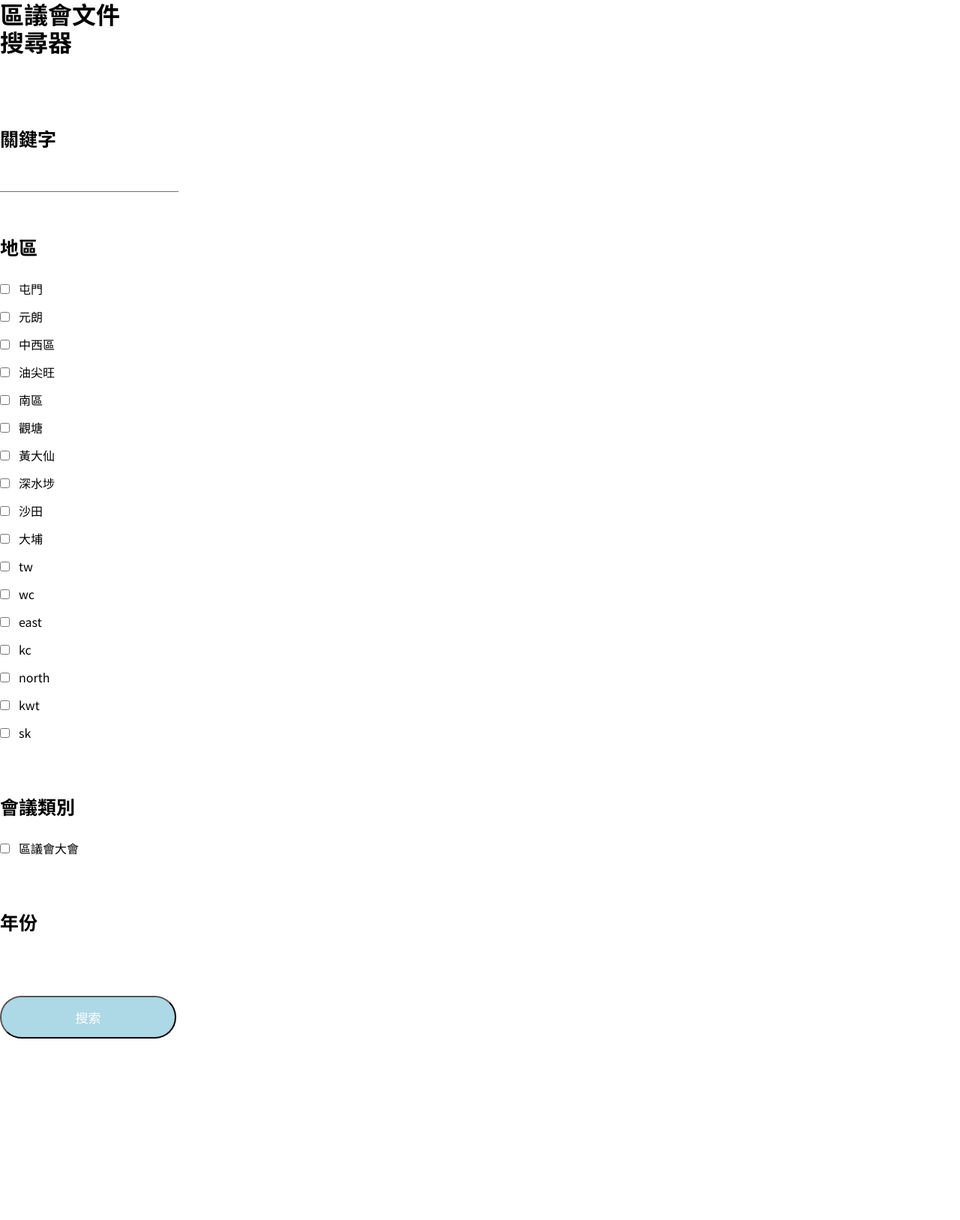
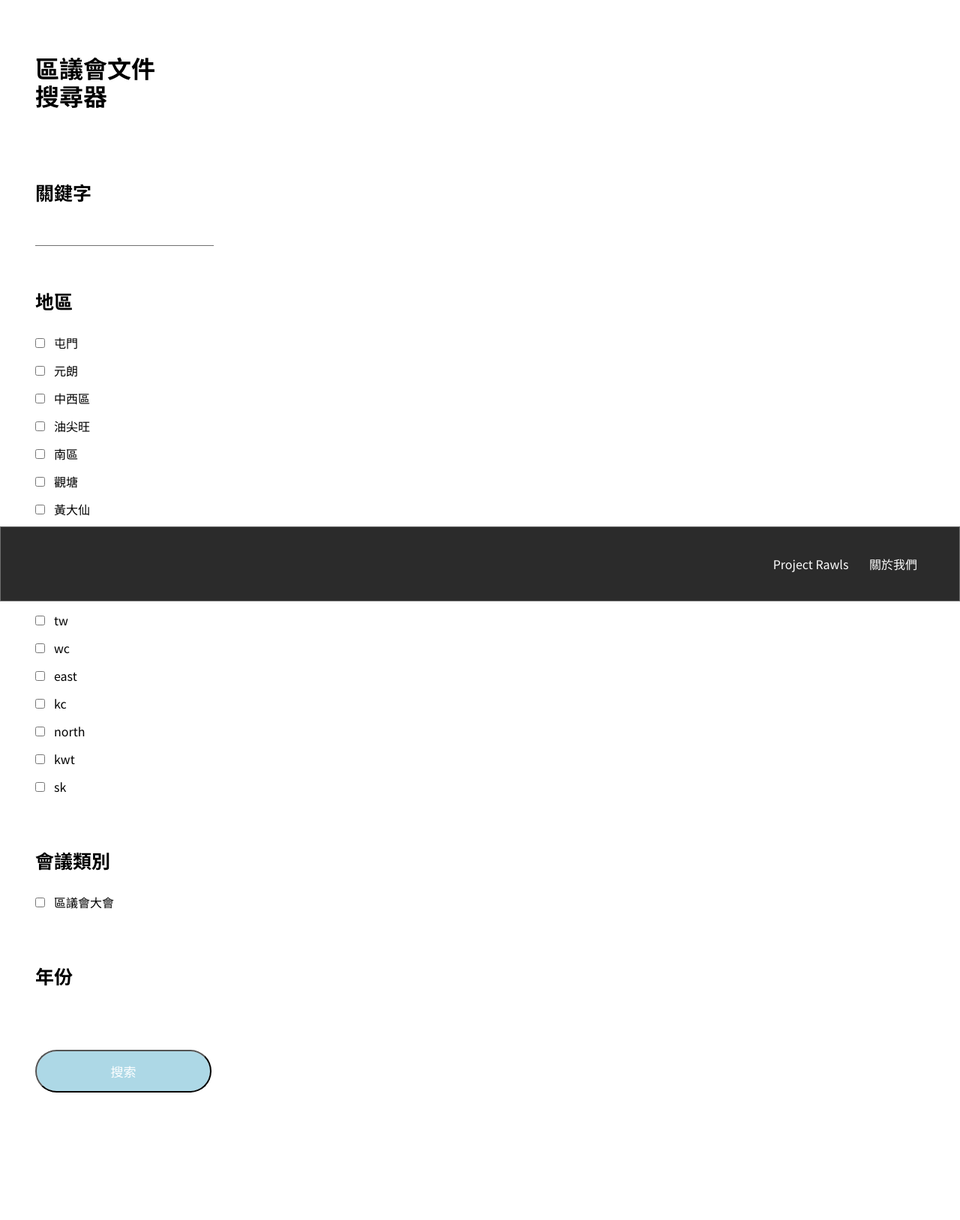
Before and after one commit to jasonho215/dc, a Python web app: template dc/template/index.html in a window 1280 px wide. Shown: the whole page at 75% size. Before the commit the page ends 1385 px from the top, so only its background shows below. Run offline with Jinja, Linux system fonts and the light colour scheme; the template is opened without the code that fills it, so the values that code supplies are empty.

Commit message:
Add footer to web frontend

```diff
--- a/dc/template/base.html
+++ b/dc/template/base.html
@@ -5,17 +5,45 @@
     <meta charset="UTF-8" />
     <meta name="viewport" content="width=device-width, initial-scale=1.0" />
     <meta http-equiv="X-UA-Compatible" content="ie=edge" />
-    <link href="https://fonts.googleapis.com/css?family=Noto+Sans+HK:400,500,700,900&display=swap&subset=chinese-hongkong" rel="stylesheet">
-    <link href="https://cdnjs.cloudflare.com/ajax/libs/normalize/8.0.1/normalize.min.css" rel="stylesheet" type="text/css">
+    <link
+      href="https://fonts.googleapis.com/css?family=Noto+Sans+HK:400,500,700,900&display=swap&subset=chinese-hongkong"
+      rel="stylesheet"
+    />
+    <link
+      href="https://cdnjs.cloudflare.com/ajax/libs/normalize/8.0.1/normalize.min.css"
+      rel="stylesheet"
+      type="text/css"
+    />
     <style>
-        html, body {
-            font-family: 'Noto Sans HK', sans-serif;
-        }
+      html,
+      body {
+        font-family: "Noto Sans HK", sans-serif;
+      }
     </style>
     <title>{% block title %}{% endblock %}</title>
     {% endblock %}
   </head>
   <body>
-    {% block body %}{% endblock %}
+    <div class="pageContainer">
+      {% block body %}{% endblock %}
+    </div>
+    <div class="footer">
+      {% include "component/footer.html" %}
+    </div>
+    <style>
+      div.pageContainer {
+        margin: 0 auto;
+        max-width: 1920px;
+        padding-bottom: 98px;
+      }
+      div.footer {
+        width: 100%;
+        height: 98px;
+        position: fixed;
+        left: 0;
+        bottom: 0;
+        width: 100%;
+      }
+    </style>
   </body>
 </html>
--- /dev/null
+++ b/dc/template/component/footer.html
@@ -0,0 +1,34 @@
+<footer>
+    <div class="container">
+          <a>Project Rawls</a>
+  <a>關於我們</a>
+    </div>
+</footer>
+
+<style>
+  footer {
+    min-height: 98px;
+    background: #2b2b2b 0% 0% no-repeat padding-box;
+    border: 1px solid #707070;
+    opacity: 1;
+    position: relative;
+    padding: 0 56px;
+  }
+  footer div.container {
+    position: absolute;
+    top: 50%;
+    right: 56px;
+    transform: translate(0, -50%);
+  }
+  footer a {
+    text-align: left;
+    font: 16px/20px Noto Sans HK;
+    letter-spacing: 0;
+    color: #ffffff;
+    opacity: 1;
+    margin-right: 24px;
+  }
+  footer a:last-of-type {
+      margin-right: 0;
+  }
+</style>
--- a/dc/template/index.html
+++ b/dc/template/index.html
@@ -3,13 +3,13 @@
 {% block head %}
 {{ super() }}
 {% endblock head %} {% block body %}
-<div class="container">
+<div class="content">
   <div class="sideBar">
     {% include "component/sidebar.html" %}
   </div>
 </div>
 <style>
-  .container {
+  div.content {
     display: table;
   }
   div.content > div.sideBar {
```
